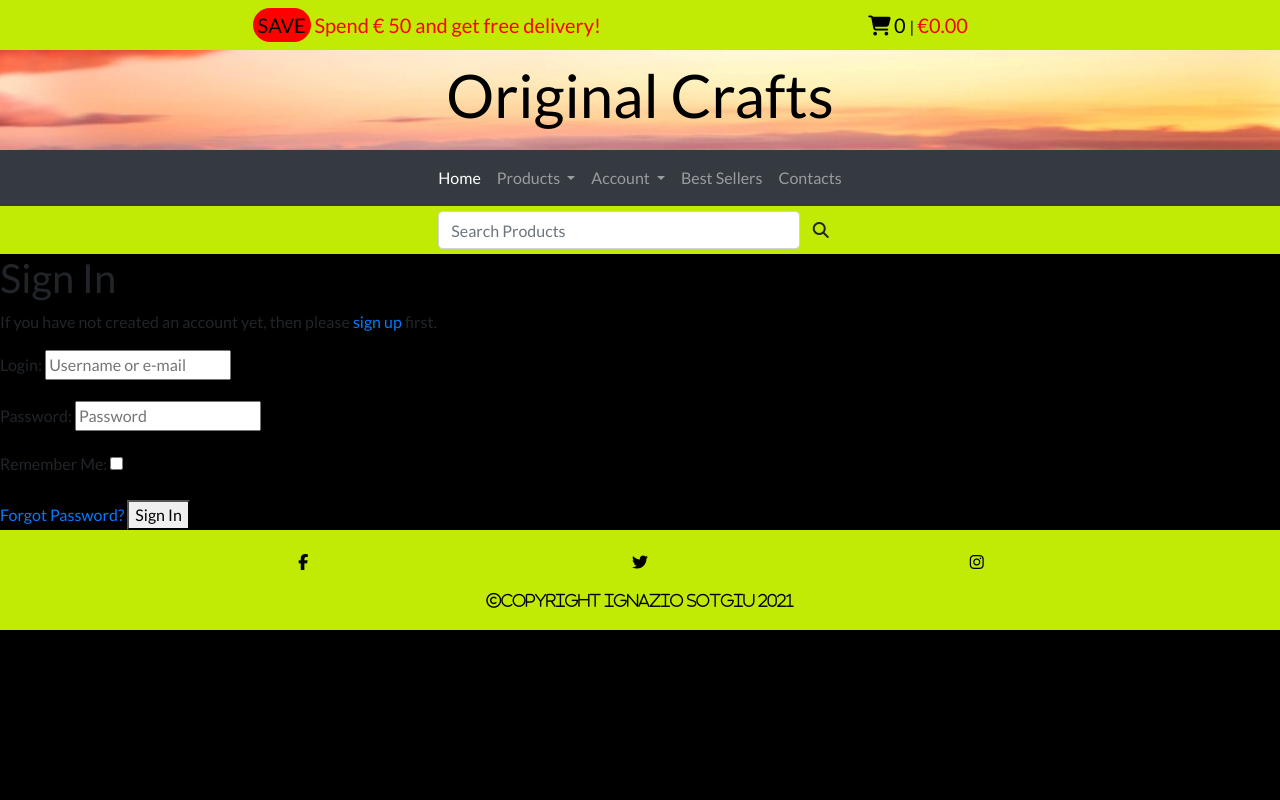
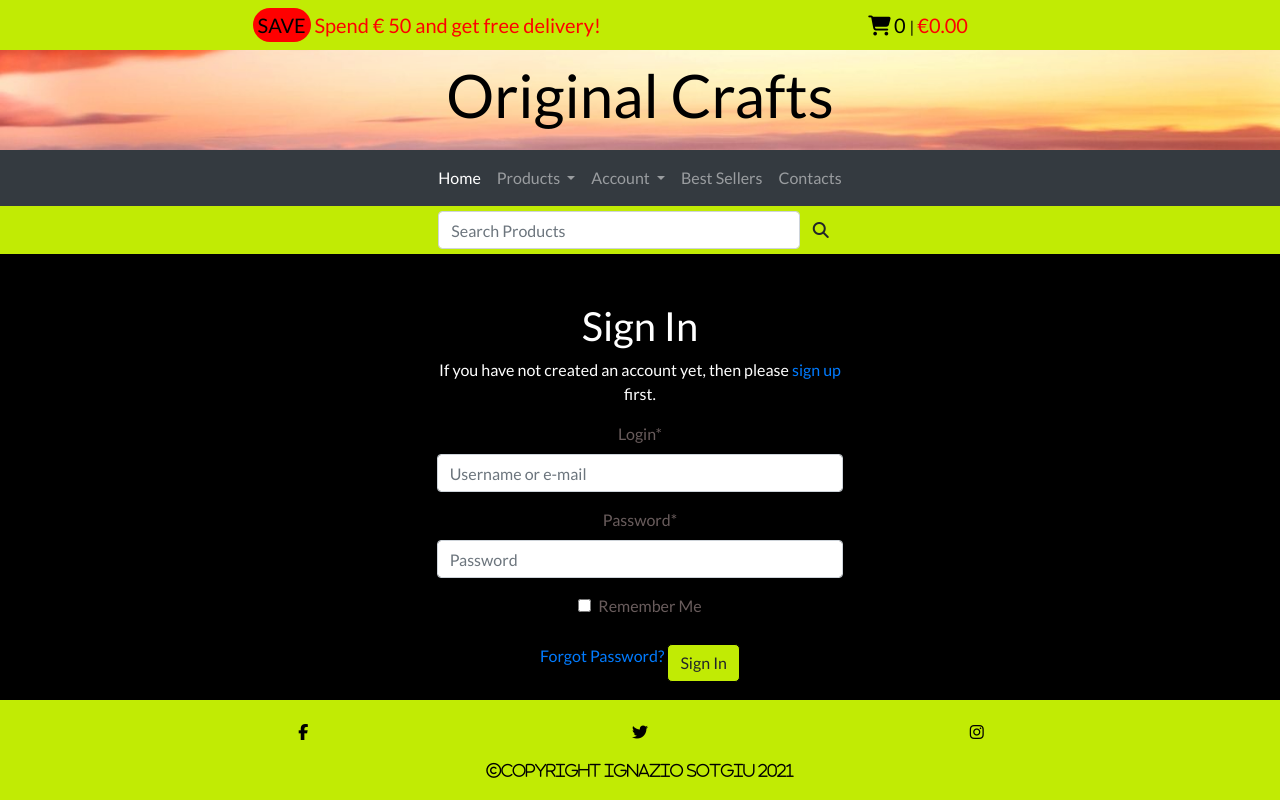
Before and after one commit to Code-Institute-Submissions/IgnazioSotgiu-original-crafts, a Django app: page /accounts/login/ in a window 1280 px wide. Run offline with Django 3.2, Linux system fonts and the light colour scheme; some libraries are stand-ins or nearby versions.

Commit message:
Customized allauth login signup and logout templates - add crispy forms

```diff
--- a/requirements.txt
+++ b/requirements.txt
@@ -2,6 +2,7 @@ asgiref==3.4.1
 coverage==5.5
 Django==3.2.6
 django-allauth==0.41.0
+django-crispy-forms==1.12.0
 oauthlib==3.1.1
 Pillow==8.3.1
 python3-openid==3.2.0
--- a/static/css/base.css
+++ b/static/css/base.css
@@ -10,6 +10,7 @@ html, body {
 body {
     overflow-x: hidden;
     background-color: #000;
+    padding-bottom: 100px;
 }
 a:hover {
     text-decoration: none;
@@ -18,6 +19,18 @@ a:hover {
     color: #fff;
 }
 .grey-text {
+    color: #695c5c;
+}
+.center-align {
+    text-align: center;
+}
+.yellow-btn {
+    margin-top: 10px;
+    background-color: #c1eb04;
+    border: #000 1px solid;
+    border-radius: 5px;
+}
+label.required-field {
     color: #695c5c;
 }
 /* back to top link */
@@ -122,6 +135,8 @@ footer {
     text-align: center;
     background-color: #c1eb04;
     color: #000;
+    position: absolute;
+    bottom: 0;
 }
 .footer-container i {
     color: #000;
@@ -238,7 +253,7 @@ a:hover {
     background-color: #000;
     text-align: center;
     color: #fff;
-    font-size: 30px;
+    font-size: 20px;
 }
 .search-result-title {
     padding: 20px;
--- a/templates/allauth/account/login.html
+++ b/templates/allauth/account/login.html
@@ -1,4 +1,4 @@
-{% extends "account/base.html" %}
+{% extends "base.html" %}
 
 {% load i18n %}
 {% load account socialaccount %}
@@ -7,18 +7,20 @@
 
 {% block content %}
 
-<h1>{% trans "Sign In" %}</h1>
+<div class="row mt-5 mb-3">
+  <div class="col-10 offset-1 col-sm-6 offset-sm-3 col-lg-4 offset-lg-4 center-align">
+    <h1 class="center white-text">{% trans "Sign In" %}</h1>
 
     {% get_providers as socialaccount_providers %}
 
     {% if socialaccount_providers %}
-<p>{% blocktrans with site.name as site_name %}Please sign in with one
+    <p class="center white-text">{% blocktrans with site.name as site_name %}Please sign in with one
     of your existing third party accounts. Or, <a href="{{ signup_url }}">sign up</a>
     for a {{ site_name }} account and sign in below:{% endblocktrans %}</p>
 
     <div class="socialaccount_ballot">
 
-  <ul class="socialaccount_providers">
+      <ul class="white-text socialaccount_providers">
         {% include "socialaccount/snippets/provider_list.html" with process="login" %}
       </ul>
 
@@ -29,18 +31,20 @@ for a {{ site_name }} account and sign in below:{% endblocktrans %}</p>
     {% include "socialaccount/snippets/login_extra.html" %}
 
     {% else %}
-<p>{% blocktrans %}If you have not created an account yet, then please
+    <p class="white-text">{% blocktrans %}If you have not created an account yet, then please
     <a href="{{ signup_url }}">sign up</a> first.{% endblocktrans %}</p>
     {% endif %}
 
-<form class="login" method="POST" action="{% url 'account_login' %}">
+    <form class="login grey-text" method="POST" action="{% url 'account_login' %}">
       {% csrf_token %}
-  {{ form.as_p }}
+      {{ form|crispy }}
       {% if redirect_field_value %}
       <input type="hidden" name="{{ redirect_field_name }}" value="{{ redirect_field_value }}" />
       {% endif %}
       <a class="button secondaryAction" href="{% url 'account_reset_password' %}">{% trans "Forgot Password?" %}</a>
-  <button class="primaryAction" type="submit">{% trans "Sign In" %}</button>
+      <button class="btn yellow-btn primaryAction" type="submit">{% trans "Sign In" %}</button>
     </form>
+  </div>
+</div>
 
 {% endblock %}
```
Also changed, not shown: original_crafts/settings.py (+8 -0 lines), store/templates/store/search_result.html (+10 -4 lines), store/views.py (+10 -2 lines), templates/allauth/account/logout.html (+14 -11 lines), templates/allauth/account/signup.html (+14 -10 lines). Lines whose indentation alone changed are shown as unchanged.
